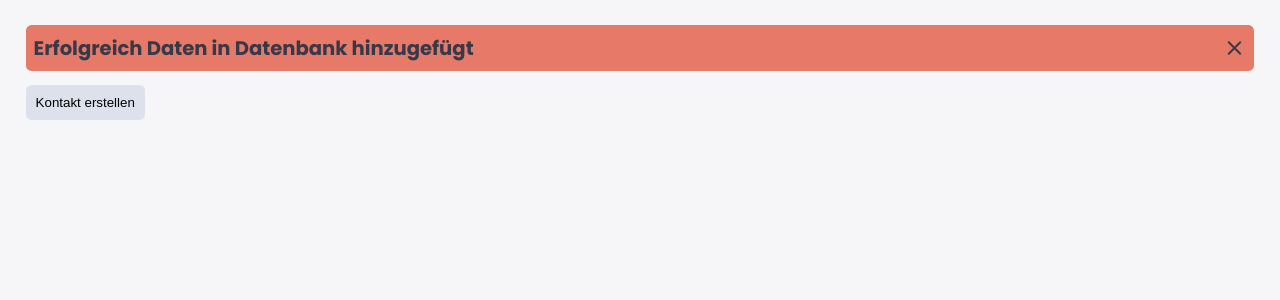
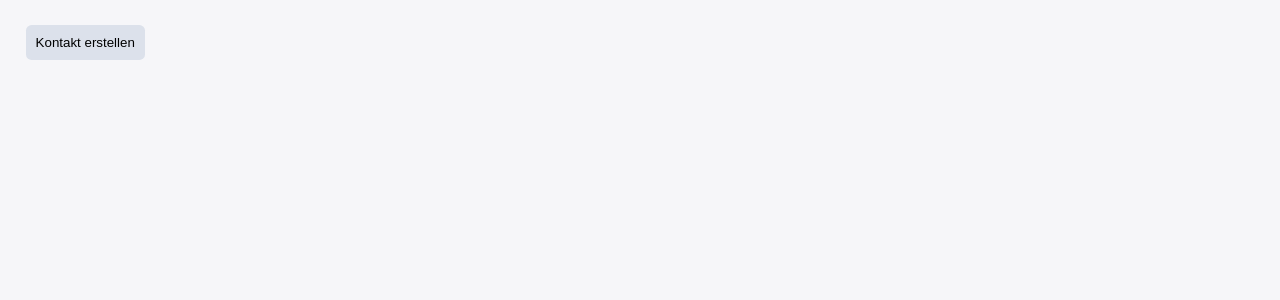
Before and after one commit to Yusuf-Moh/Invoices, a PHP site: page /contact.php in a window 1280 px wide. Shown: the part 66-366 px from the top of the page. Run offline with PHP 8.4, Linux system fonts and the light colour scheme.

Commit message:
Error/Succes Message works
For organization Form, added Error/Success msg.
Bug: If there is a Error Msg, the modal getting closed. Maybe because html and css is getting added bc of the message

```diff
--- a/Contact/contact.css
+++ b/Contact/contact.css
@@ -282,7 +282,7 @@ input[type="radio"] {
     margin-bottom: 1rem;
     border-radius: var(--border-radius-1);
     padding: 8px;
-    display: flex;
+    display: none;
     justify-content: space-between;
 }
 .success {
--- a/Contact/contact.php
+++ b/Contact/contact.php
@@ -1,4 +1,7 @@
 <?php
+$message = "";
+$messageType = "";
+$showMessage = "";
 
 if ($_SERVER["REQUEST_METHOD"] == "POST") {
     //Storing the information in the variables
@@ -13,6 +16,7 @@ if ($_SERVER["REQUEST_METHOD"] == "POST") {
         $Ansprechpartner_organization = $_POST['Ansprechpartner_organization'];
         $gender_organization = $_POST['gender_organization'];
 
+        //assigning null to the not required input fields if its empty, so the DB gets the value Null.
         if ($Vertragsdatum_organization == "") {
             $Vertragsdatum_organization = null;
         }
@@ -23,13 +27,23 @@ if ($_SERVER["REQUEST_METHOD"] == "POST") {
             $gender_organization = null;
         }
 
-        if (!checkIfValueExists('FirmenName', $firmenName_organization)) {
+        //Checking if Firmenname and/or Rechnungskürzel already exisit in DB because it is not allowed to have multiple same type of them
+        if (!checkIfValueExists('FirmenName', $firmenName_organization) && !checkIfValueExists('RechnungsKürzel', $rechnungsKuerzel_organization)) {
             insertOrganizationDataIntoKundenTable($firmenName_organization, $firmenAdresse_organization, $rechnungsKuerzel_organization, $PLZ_organization, $Ort_organization, $Vertragsdatum_organization, $Ansprechpartner_organization, $gender_organization);
             $messageType = "success";
-            $message = "Erfolgreich Daten in die Datenbank hinzugefügt";
-        } else {
+            $message = "Erfolgreich Werte in die Datenbank hinzugefügt.";
+        } elseif (checkIfValueExists('FirmenName', $firmenName_organization) && checkIfValueExists('RechnungsKürzel', $rechnungsKuerzel_organization)) {
             $messageType = "error";
+            $message = "Fehler: Firmenname und Rechnungskürzel existieren bereits in der Datenbank.";
+        } elseif (checkIfValueExists('FirmenName', $firmenName_organization)) {
+            $messageType = "error";
+            $message = "Fehler: Firmenname existiert bereits in der Datenbank.";
+        } elseif (checkIfValueExists('RechnungsKürzel', $rechnungsKuerzel_organization)) {
+            $messageType = "error";
+            //Extension: Which company the existing Rechnungskürzel was assigned to for $message
+            $message = "Fehler: Rechnungskürzel exisitiert bereits in der Datenbank:";
         }
+        $showMessage = "flex";
     }
     // Code for Person"-Form
     elseif (isset($_POST["personSubmit"])) {
@@ -175,8 +189,8 @@ function insertPersonDataIntoKundenTable($Adresse, $rechnungsKuerzel, $PLZ, $Ort
         <!--Create New Contact with Button to open Modal-->
         <div class="createContacts">
 
-            <div class="message error" id = "message">
-                <h2>Erfolgreich Daten in Datenbank hinzugefügt</h2>
+            <div class="message <?php echo $messageType; ?>" id="message" style="display: <?php echo $showMessage ?>">
+                <h2><?php echo $message; ?></h2>
                 <span class="material-icons-sharp">close</span>
             </div>
 
@@ -220,7 +234,7 @@ function insertPersonDataIntoKundenTable($Adresse, $rechnungsKuerzel, $PLZ, $Ort
                                 <label for="female_organization">Female</label>
                             </div>
 
-                            <button type="submit" name="organizationSubmit" class="sendNewContactData-Btn">Senden</button>
+                            <button type="submit" name="organizationSubmit" class="sendNewContactData-Btn" id="organizationSubmitBtn">Senden</button>
                         </form>
                     </div>
 
--- a/Contact/index.js
+++ b/Contact/index.js
@@ -37,7 +37,23 @@ document.querySelector(".modal .modal-header span").addEventListener("click", fu
 });
 
 
-//Error or Success Message
-document.querySelector(".message span").addEventListener("click", function(){
+// Close Error/ Success Message
+var closeBtn = document.querySelector(".message span");
+
+closeBtn.addEventListener("click", function () {
     document.getElementById('message').style.display = 'none';
 });
+
+// Store the messagetype from php in js
+// var messageType = "<?php echo $messageType; ?>";
+// var submitButton = document.getElementById('organizationSubmitBtn');
+
+// submitButton.addEventListener('click', function (event) {
+
+//     if (messageType === "error") {
+//         // Modal open
+//         event.preventDefault(); // Blockiert das Standardverhalten des Buttons
+//         document.querySelector(".modal").classList.add("active");
+//         alert(messageType);
+//     }
+// });
```
